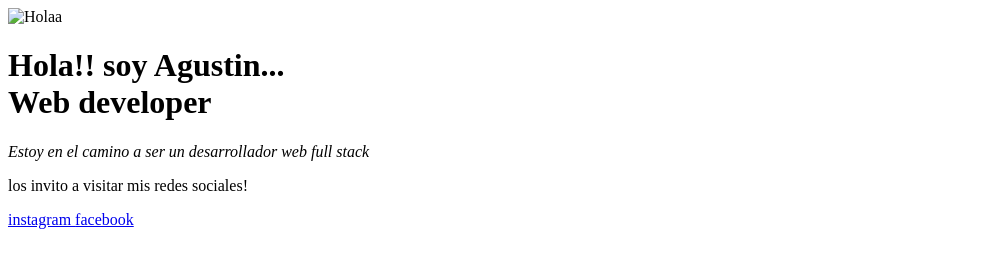
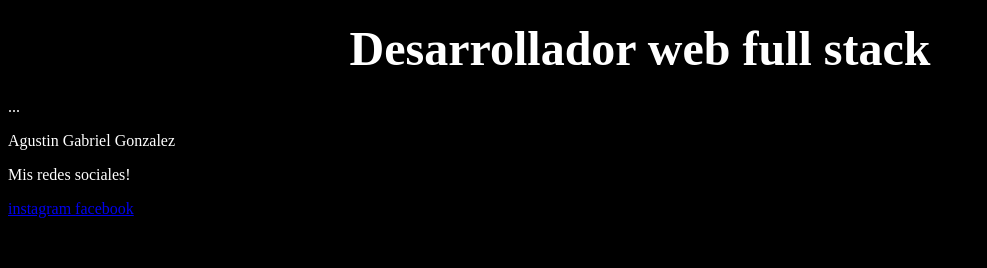
Before and after one commit to Agustin200919/portfolio-FrontEnd, a plain HTML site: page index.html in a window 1280 px wide. Shown: the whole page, without its empty margins (0-987 px from the left). Drawn offline with nearby package versions, Linux system fonts and the light colour scheme.

Commit message:
Update index.html

```diff
--- a/index.html
+++ b/index.html
@@ -1,20 +1,18 @@
-<head>
-    <title>Dev Agustin Gonzalez</title>
-</head>
+<!DOCTYPE html>
 
-<body background="fondo de pantalla.jpg">
-    <img src = "imagen.png" alt = "Holaa">
+<html>
 
-    <h1>Hola!! soy Agustin... <br>
-        Web developer </h1>
+    <h1 align = "center"> <font size="7">Desarrollador web full stack</font> </h1>
+    <!-- Bootstrap JS -->
 
-        <p> <i>Estoy en el camino a ser un desarrollador web full stack</i> </p>
-        <p> los invito a visitar mis redes sociales!</p>
-    <a href="https://www.instagram.com/agus.gabriel/?next=%2F"> instagram </a>
-        <a href="https://web.facebook.com/agus1974/"> facebook </a>
+<body>...<script src="https://cdn.jsdelivr.net/npm/bootstrap@5.0.1/dist/js/bootstrap.bundle.min.js" integrity="sha384-gtEjrD/SeCtmISkJkNUaaKMoLD0//ElJ19smozuHV6z3Iehds+3Ulb9Bn9Plx0x4" crossorigin= "anonymous"></script></body>
 
+<body bgcolor="black" text="white">
 
-        <!–– me queda mucho por mejorar y voy a dar el maximo! ––>
+<p>Agustin Gabriel Gonzalez</p>
+<p> Mis redes sociales!</p>
+<a href="https://www.instagram.com/agus.gabriel/?next=%2F"> instagram </a>
+<a href="https://web.facebook.com/agus1974/"> facebook </a>
 
 </body>
 
```
